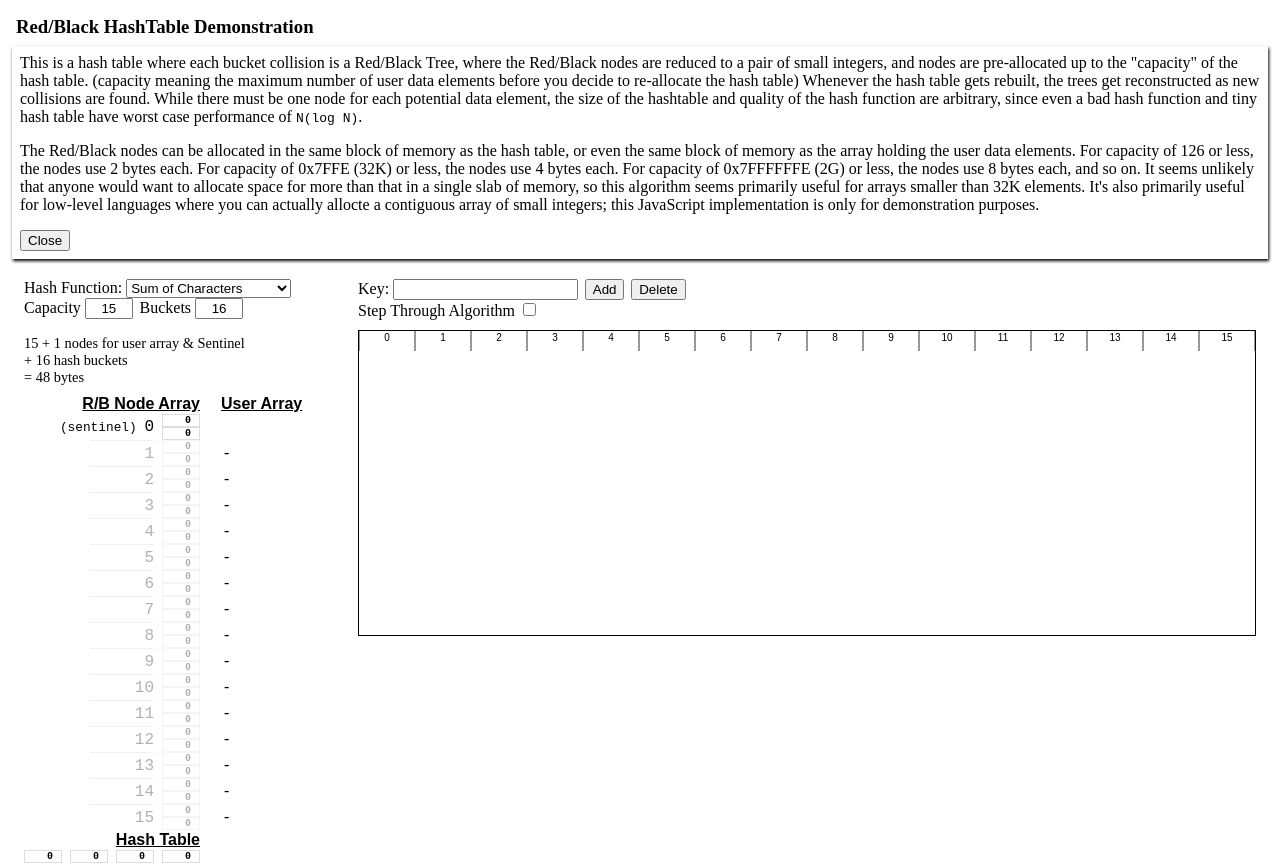
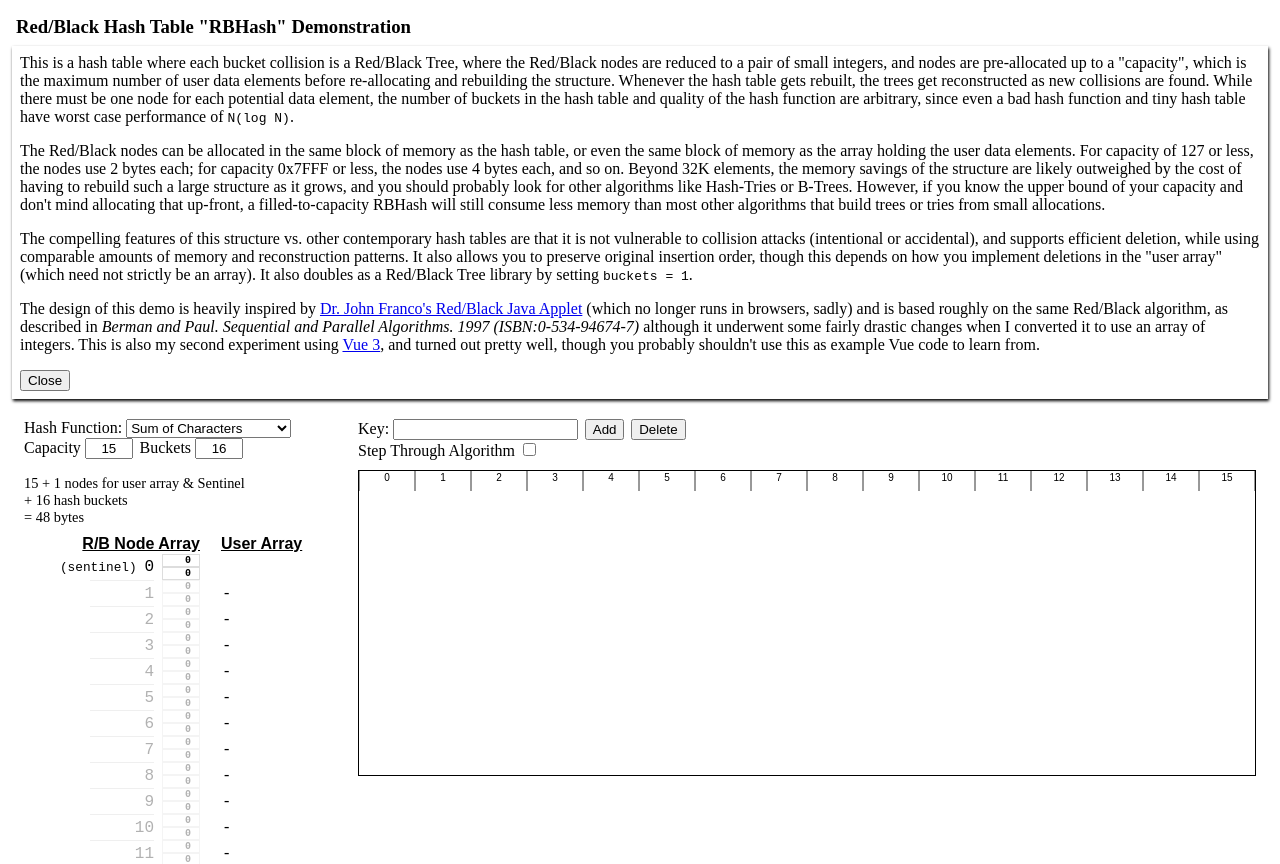
Before and after one commit to nrdvana/RBHash, a Vue app in the folder js_demo/: page / in a window 1280 px wide. Shown: the top 864 px of the page. Built offline with nearby package versions, Linux system fonts and the light colour scheme.

Commit message:
Add an 'apply' button, and expand the description text

```diff
--- a/js_demo/src/App.vue
+++ b/js_demo/src/App.vue
@@ -85,7 +85,7 @@ function hashfunc(str) {
       return hash;
    }
    if (hash_function.value == 'firstlast') {
-      return (str.codePointAt(0) << 8) ^ str.codePointAt(str.length-1);
+      return str.codePointAt(0) * str.codePointAt(str.length-1);
    }
    return 0;
 }
@@ -207,26 +207,43 @@ async function delete_value(value) {
 </script>
 
 <template>
-   <h3>Red/Black HashTable Demonstration</h3>
+   <h3>Red/Black Hash Table "RBHash" Demonstration</h3>
    <div :class="'description' + (show_description? '' : ' collapse')">
-      <p>This is a hash table where each bucket collision is a Red/Black Tree, where the Red/Black
-      nodes are reduced to a pair of small integers, and nodes are pre-allocated up to
-      the "capacity" of the hash table.  (capacity meaning the maximum number of user
-      data elements before you decide to re-allocate the hash table)
+      <p>This is a hash table where each bucket collision is a Red/Black Tree, where the
+      Red/Black nodes are reduced to a pair of small integers, and nodes are pre-allocated up
+      to a "capacity", which is the maximum number of user data elements before re-allocating
+      and rebuilding the structure.
       Whenever the hash table gets rebuilt, the trees get reconstructed as new collisions
-      are found.  While there must be one node for each potential data element, the size of the
-      hashtable and quality of the hash function are arbitrary, since even a bad hash function
-      and tiny hash table have worst case performance of <code>N(log N)</code>.
+      are found.  While there must be one node for each potential data element, the number of
+      buckets in the hash table and quality of the hash function are arbitrary, since even a
+      bad hash function and tiny hash table have worst case performance of <code>N(log N)</code>.
       </p>
       <p>The Red/Black nodes can be allocated in the same block of memory as the hash
       table, or even the same block of memory as the array holding the user data elements.
-      For capacity of 126 or less, the nodes use 2 bytes each.  For capacity of 0x7FFE (32K)
-      or less, the nodes use 4 bytes each.  For capacity of 0x7FFFFFFE (2G) or less, the nodes
-      use 8 bytes each, and so on.  It seems unlikely that anyone would want to allocate
-      space for more than that in a single slab of memory, so this algorithm seems primarily
-      useful for arrays smaller than 32K elements.  It's also primarily useful for low-level
-      languages where you can actually allocte a contiguous array of small integers; this
-      JavaScript implementation is only for demonstration purposes.
+      For capacity of 127 or less, the nodes use 2 bytes each; for capacity 0x7FFF or less, the
+      nodes use 4 bytes each, and so on.  Beyond 32K elements, the memory savings of the
+      structure are likely outweighed by the cost of having to rebuild such a large structure as
+      it grows, and you should probably look for other algorithms like Hash-Tries or B-Trees.
+      However, if you know the upper bound of your capacity and don't mind allocating that
+      up-front, a filled-to-capacity RBHash will still consume less memory than most other
+      algorithms that build trees or tries from small allocations.
+      </p>
+      <p>The compelling features of this structure vs. other contemporary hash tables are that
+      it is not vulnerable to collision attacks (intentional or accidental), and supports
+      efficient deletion, while using comparable amounts of memory and reconstruction patterns.
+      It also allows you to preserve original insertion order, though this depends on how you
+      implement deletions in the "user array" (which need not strictly be an array).
+      It also doubles as a Red/Black Tree library by setting <code>buckets = 1</code>.
+      </p>
+      <p>The design of this demo is heavily inspired by
+      <a href="http://gauss.ececs.uc.edu/RedBlack/redblack.html">Dr. John Franco's Red/Black Java Applet</a>
+      (which no longer runs in browsers, sadly) and is based roughly on the same Red/Black
+      algorithm, as described in
+      <i>Berman and Paul. Sequential and Parallel Algorithms. 1997 (ISBN:0-534-94674-7)</i>
+      although it underwent some fairly drastic changes when I converted it to use an array of
+      integers.
+      This is also my second experiment using <a href="https://vuejs.org/">Vue 3</a>, and turned
+      out pretty well, though you probably shouldn't use this as example Vue code to learn from.
       </p>
       <button @click="show_description=false">Close</button>
    </div>
@@ -248,6 +265,10 @@ async function delete_value(value) {
                <label>Buckets
                   <input class="rbparam" type="text" pattern="[0-9]+" v-model="rbhash_buckets"  @keyup.enter="_build_rbhash()">
                </label>
+               <button :style="'visibility:'+(rbhash_capacity != rbhash.capacity || rbhash_buckets != rbhash.n_buckets? 'visible':'hidden')"
+                  @click="_build_rbhash()">
+                  Apply
+               </button>
             </div>
          </div>
          <RBHashArrayView :rbhash=rbhash :user_array=user_array :markup=vis_markup />
```
